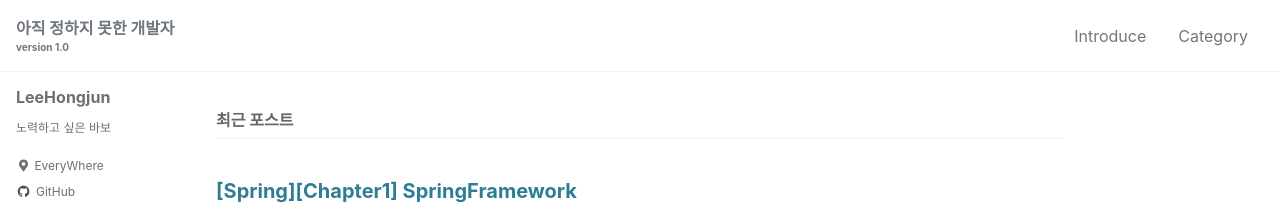
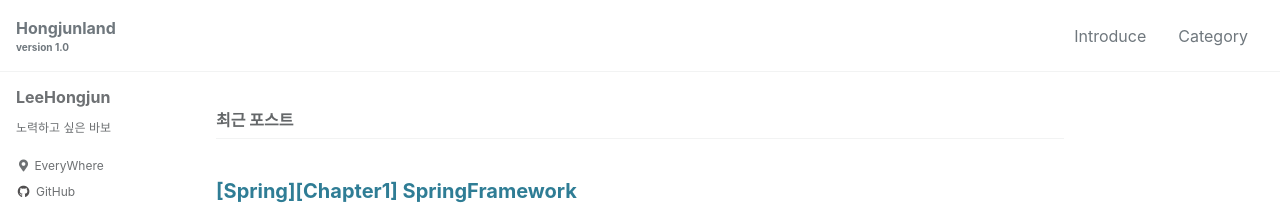
Before and after one commit to hongjunland/hongjunland.github.io, a Jekyll site: the page built from index.html, in a window 1280 px wide. Shown: the top 208 px of the page. Built offline with Jekyll 4.4.1, drawn with Linux system fonts in a browser that asks for light colours; cached includes are drawn as plain includes; the list of posts is cut into pages by our own code.

Commit message:
update title

```diff
--- a/_config.yml
+++ b/_config.yml
@@ -26,7 +26,7 @@ baseurl                  : "" # the subpath of your site, e.g. "/blog"
 repository               : "https://github.com/hongjunland/hongjunland.github.io" # GitHub username/repo-name e.g. "mmistakes/minimal-mistakes"
 teaser                   : # path of fallback teaser image, e.g. "/assets/images/500x300.png"
 logo                     : # path of logo image to display in the masthead, e.g. "/assets/images/88x88.png"
-masthead_title           : "아직 정하지 못한 개발자" # overrides the website title displayed in the masthead, use " " for no title
+masthead_title           : "Hongjunland" # overrides the website title displayed in the masthead, use " " for no title
 # breadcrumbs            : false # true, false (default)
 words_per_minute         : 200
 comments:
```
